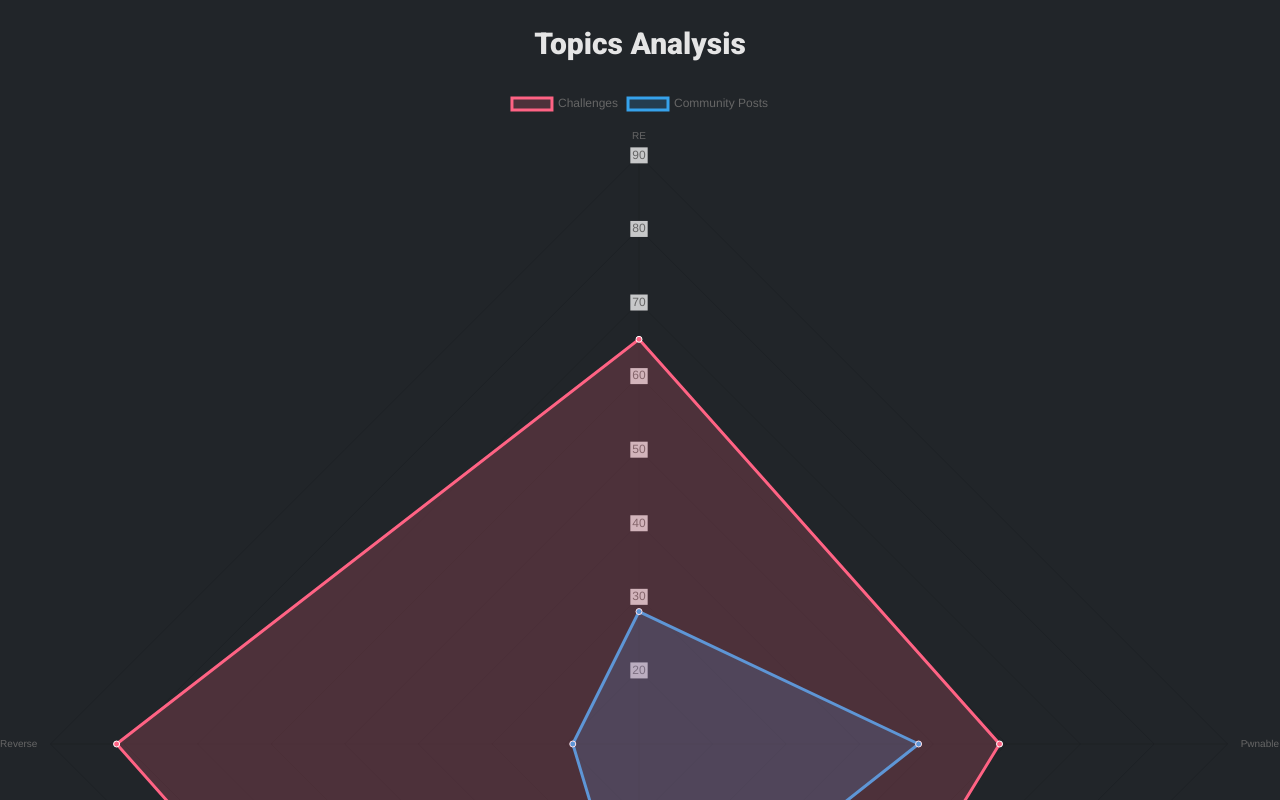
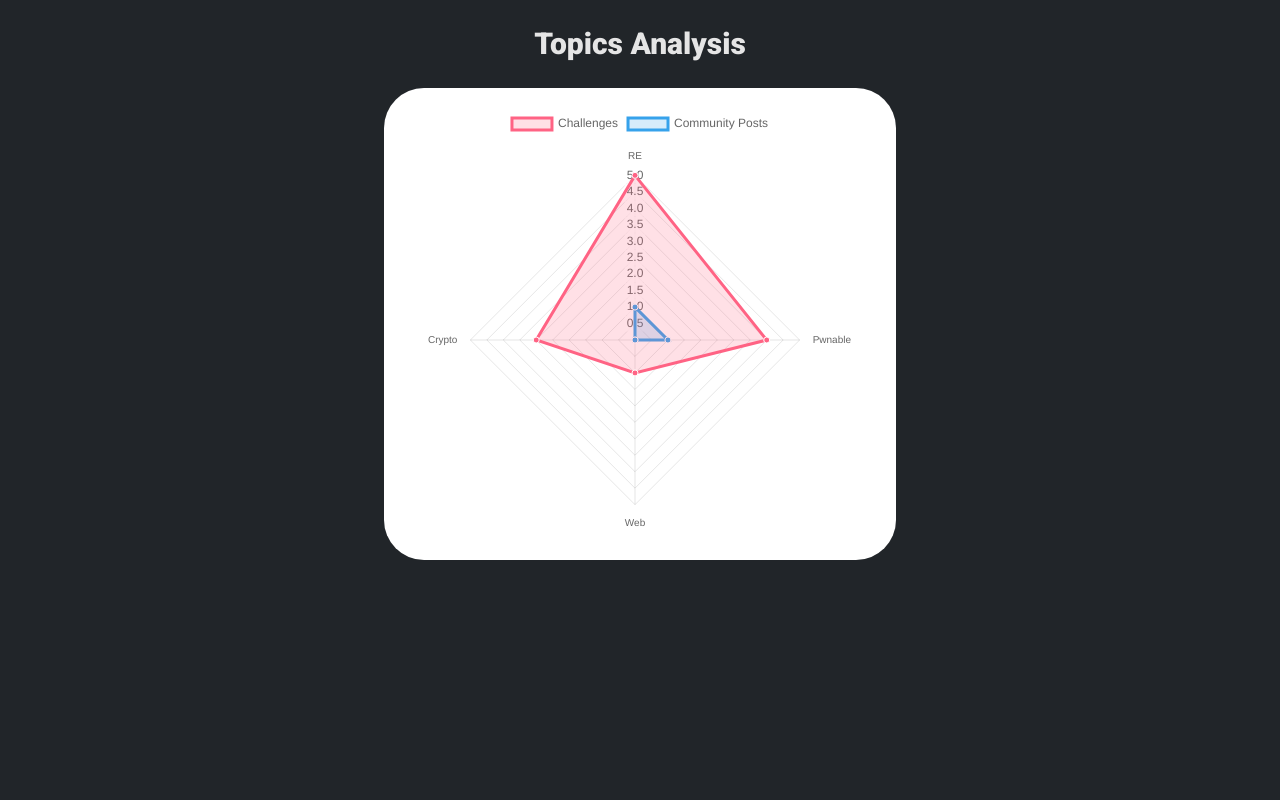
Before and after one commit to meokisama/DjangoCTF, a Django app: page /chart/ in a window 1280 px wide. Shown: the part 106-906 px from the top of the page. Run offline with Django 4.2, Linux system fonts and the light colour scheme; data comes from the database, SQL or seed files in the repository; some libraries are stand-ins or nearby versions.

Commit message:
Chart.js

```diff
--- a/chart/templates/chart/chart.html
+++ b/chart/templates/chart/chart.html
@@ -19,23 +19,24 @@
         <div>
             <h1 id="upcoming">Topics Analysis</h1>
         </div>
-        <canvas id="radarChart"></canvas>
+        <div class="radar-container">
+            <canvas id="radarChart"></canvas>
+        </div>
 
     </div>
 
-    <script src="https://cdnjs.cloudflare.com/ajax/libs/Chart.js/4.0.1/chart.min.js"></script>
+    <script src="https://cdnjs.cloudflare.com/ajax/libs/Chart.js/3.9.1/chart.min.js"></script>
     <script>
 
-        var ctx = document.getElementById('radarChart').getContext('2d');
-        var radarChart = new Chart(ctx, {
+        new Chart(document.getElementById('radarChart').getContext('2d'), {
             type: 'radar',
             data: {
 
-                labels: ['RE', 'Pwnable', 'Web', 'Reverse'],
+                labels: [{% for topic in topics %}'{{topic}}',{% endfor %}],
                 datasets: [
                     {
                         label: 'Challenges',
-                        data: [65, 59, 90, 81],
+                        data: [{% for value in data_challenge %}'{{value}}',{% endfor %}],
                         fill: true,
                         backgroundColor: 'rgba(255, 99, 132, 0.2)',
                         borderColor: 'rgb(255, 99, 132)',
@@ -46,7 +47,7 @@
                     },
                     {
                         label: 'Community Posts',
-                        data: [28, 48, 40, 19],
+                        data: [{% for value in data_post %}'{{value}}',{% endfor %}],
                         fill: true,
                         backgroundColor: 'rgba(54, 162, 235, 0.2)',
                         borderColor: 'rgb(54, 162, 235)',
@@ -61,10 +62,11 @@
                     line: {
                         borderWidth: 3
                     }
-                }
+                },
             },
         }
         );
+
 
     </script>
 
--- a/chart/views.py
+++ b/chart/views.py
@@ -1,8 +1,14 @@
 from django.shortcuts import render
-from community.models import Topic
+from community.models import Topic, Post
 
 # Create your views here.
 def chart(request):
     topics = Topic.objects.all()
-    context = {'topics':topics}
+    data_post = []
+    data_challenge = []
+    for topic in topics:
+        data_post.append(topic.post_set.all().count())
+        # data_challenge.append(topic.challenge_set.all().count())
+    data_challenge = [5, 4, 1, 3]
+    context = {'topics':topics, 'data_post':data_post, 'data_challenge':data_challenge}
     return render(request, 'chart/chart.html', context)
--- a/main/static/main/style.css
+++ b/main/static/main/style.css
@@ -696,7 +696,13 @@
 /* Begin of Chart */
 
 .radar-container {
-
+  background-color: white;
+  padding: 2rem 4rem;
+  width: 40%;
+  border-radius: 4rem;
+  display: block;
+  margin-left: auto;
+  margin-right: auto;
 }
 
 /* End of Chart */
```
